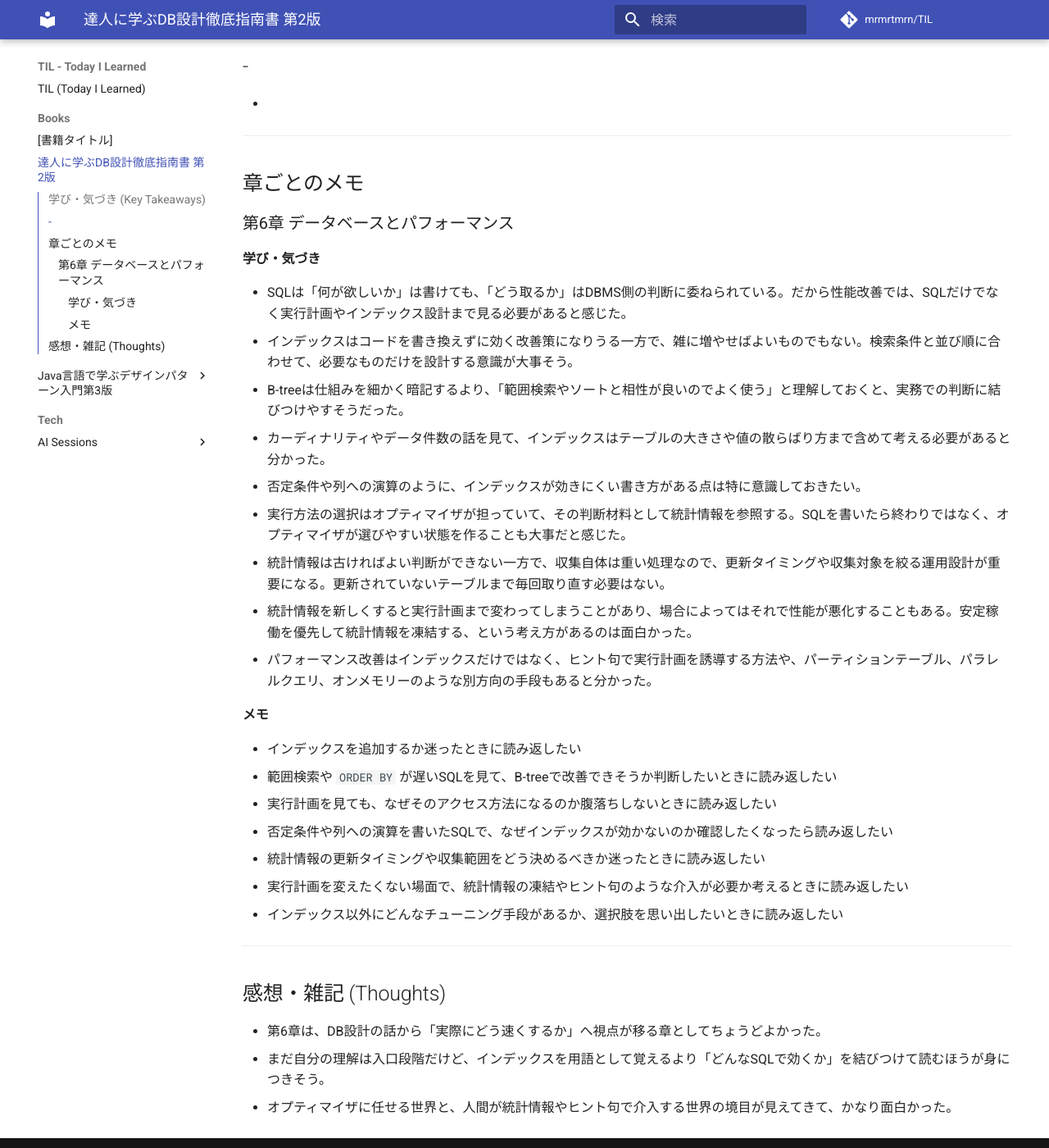
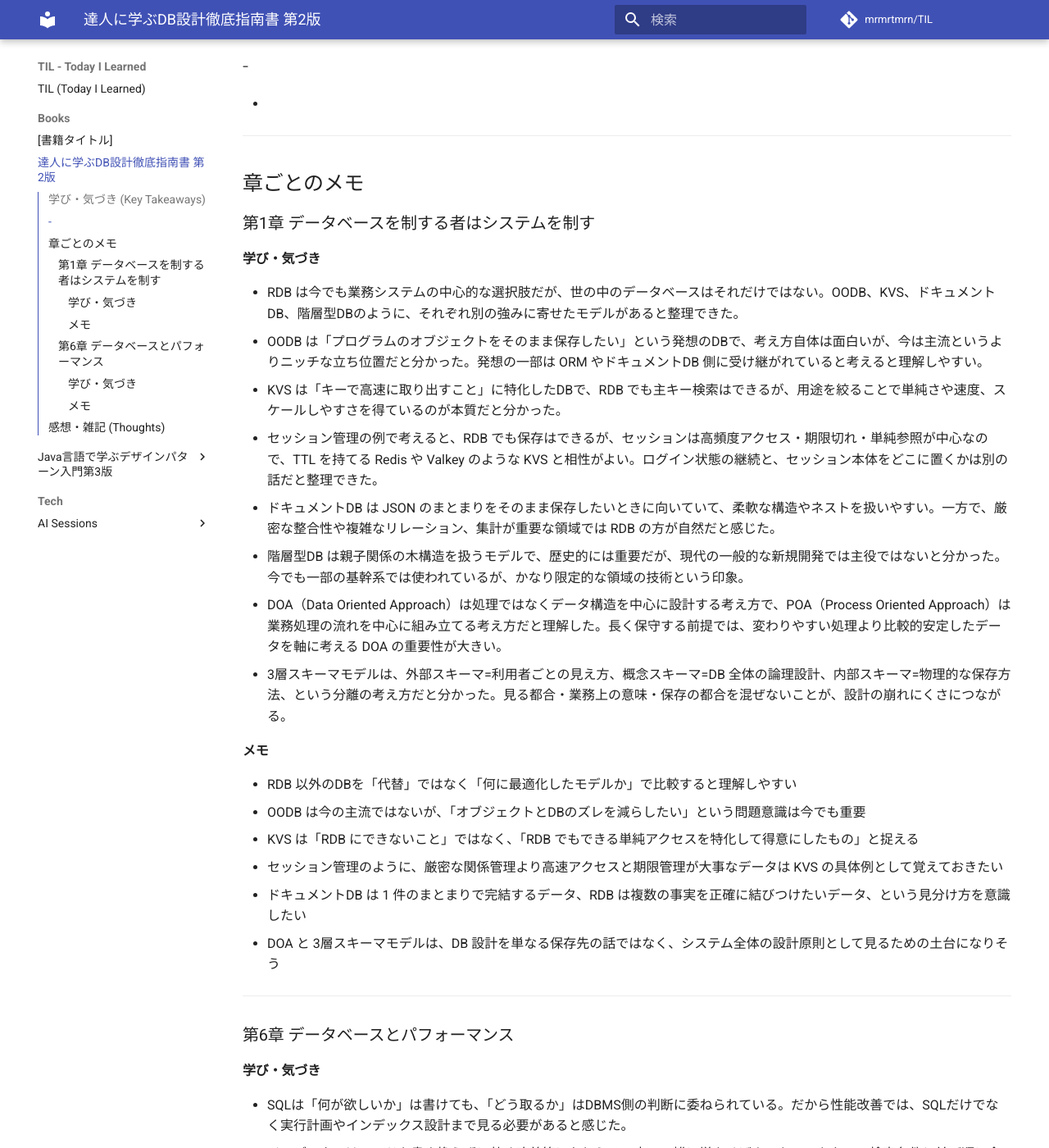
Before and after one commit to mrmrtmrn/TIL, an MkDocs documentation site: the page built from docs/Books/達人に学ぶDB設計徹底指南書_第2版.md, in a window 1280 px wide and 1400 px high, scrolled down 283 px. Shown: the whole window at 82% size. Built offline with MkDocs 1.6.1 and Material for MkDocs 9.7.7, drawn with Linux system fonts in a browser that asks for light colours; comment, search, counter and statistics services are not loaded; some of the changed text lies outside the part shown.

Commit message:
feat: 2026-04-13 の TIL 記録を追加

```diff
--- a/docs/Books/達人に学ぶDB設計徹底指南書_第2版.md
+++ b/docs/Books/達人に学ぶDB設計徹底指南書_第2版.md
@@ -22,6 +22,30 @@
 ---
 
 ## 章ごとのメモ
+
+### 第1章 データベースを制する者はシステムを制す
+
+#### 学び・気づき
+
+- RDB は今でも業務システムの中心的な選択肢だが、世の中のデータベースはそれだけではない。OODB、KVS、ドキュメントDB、階層型DBのように、それぞれ別の強みに寄せたモデルがあると整理できた。
+- OODB は「プログラムのオブジェクトをそのまま保存したい」という発想のDBで、考え方自体は面白いが、今は主流というよりニッチな立ち位置だと分かった。発想の一部は ORM やドキュメントDB 側に受け継がれていると考えると理解しやすい。
+- KVS は「キーで高速に取り出すこと」に特化したDBで、RDB でも主キー検索はできるが、用途を絞ることで単純さや速度、スケールしやすさを得ているのが本質だと分かった。
+- セッション管理の例で考えると、RDB でも保存はできるが、セッションは高頻度アクセス・期限切れ・単純参照が中心なので、TTL を持てる Redis や Valkey のような KVS と相性がよい。ログイン状態の継続と、セッション本体をどこに置くかは別の話だと整理できた。
+- ドキュメントDB は JSON のまとまりをそのまま保存したいときに向いていて、柔軟な構造やネストを扱いやすい。一方で、厳密な整合性や複雑なリレーション、集計が重要な領域では RDB の方が自然だと感じた。
+- 階層型DB は親子関係の木構造を扱うモデルで、歴史的には重要だが、現代の一般的な新規開発では主役ではないと分かった。今でも一部の基幹系では使われているが、かなり限定的な領域の技術という印象。
+- DOA（Data Oriented Approach）は処理ではなくデータ構造を中心に設計する考え方で、POA（Process Oriented Approach）は業務処理の流れを中心に組み立てる考え方だと理解した。長く保守する前提では、変わりやすい処理より比較的安定したデータを軸に考える DOA の重要性が大きい。
+- 3層スキーマモデルは、外部スキーマ=利用者ごとの見え方、概念スキーマ=DB 全体の論理設計、内部スキーマ=物理的な保存方法、という分離の考え方だと分かった。見る都合・業務上の意味・保存の都合を混ぜないことが、設計の崩れにくさにつながる。
+
+#### メモ
+
+- RDB 以外のDBを「代替」ではなく「何に最適化したモデルか」で比較すると理解しやすい
+- OODB は今の主流ではないが、「オブジェクトとDBのズレを減らしたい」という問題意識は今でも重要
+- KVS は「RDB にできないこと」ではなく、「RDB でもできる単純アクセスを特化して得意にしたもの」と捉える
+- セッション管理のように、厳密な関係管理より高速アクセスと期限管理が大事なデータは KVS の具体例として覚えておきたい
+- ドキュメントDB は 1 件のまとまりで完結するデータ、RDB は複数の事実を正確に結びつけたいデータ、という見分け方を意識したい
+- DOA と 3層スキーマモデルは、DB 設計を単なる保存先の話ではなく、システム全体の設計原則として見るための土台になりそう
+
+---
 
 ### 第6章 データベースとパフォーマンス
 
@@ -57,6 +81,9 @@
 - 「この章が面白かった」「この考え方は○○に活かせそう」など、主観的な記述を心がけてください
 -->
 
+- 第1章では、RDB 以外のデータベースも「何を得意にするか」という観点で整理すると理解しやすいと感じた。KVS やドキュメントDB は RDB の単純な代替ではなく、用途に応じて設計思想そのものが異なる。
+- 特に KVS は、RDB でも実現できる単純なキー検索を、より高速かつ単純な形で扱うための選択肢だと整理できた。セッション管理のような具体例と結びつけて考えると、向いている場面がイメージしやすかった。
+- DOA や 3 層スキーマモデルの話を通じて、DB 設計は保存方式の話に閉じず、システム全体の見通しや変更容易性を支える基盤なのだとあらためて認識した。
 - 第6章は、DB設計の話から「実際にどう速くするか」へ視点が移る章としてちょうどよかった。
 - まだ自分の理解は入口段階だけど、インデックスを用語として覚えるより「どんなSQLで効くか」を結びつけて読むほうが身につきそう。
 - オプティマイザに任せる世界と、人間が統計情報やヒント句で介入する世界の境目が見えてきて、かなり面白かった。
```
